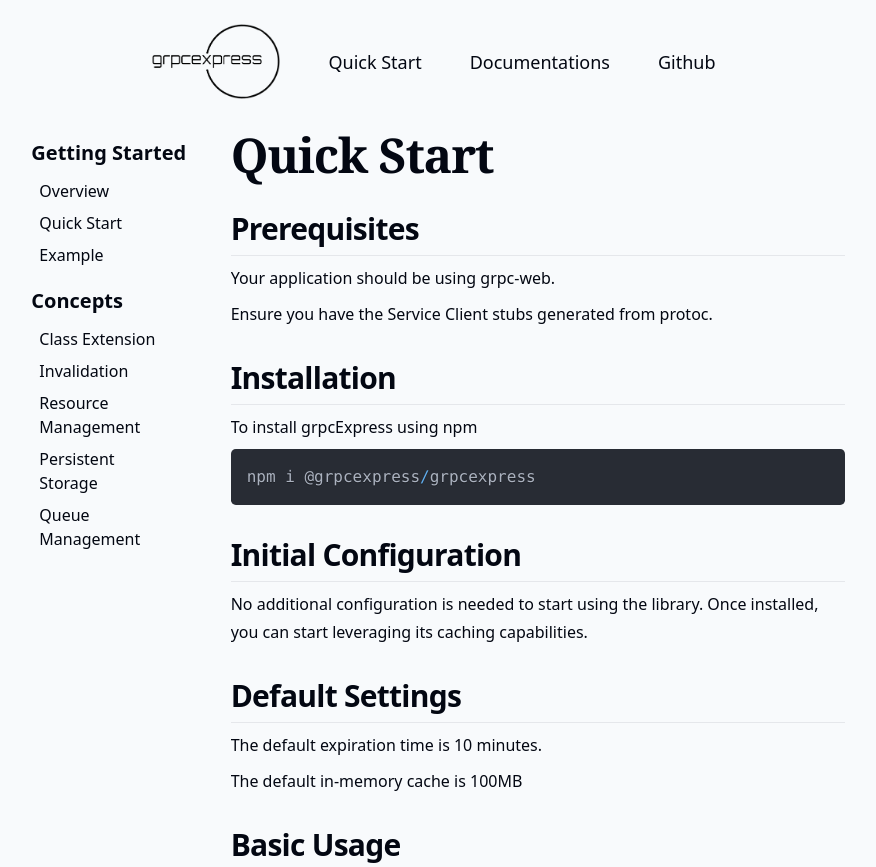
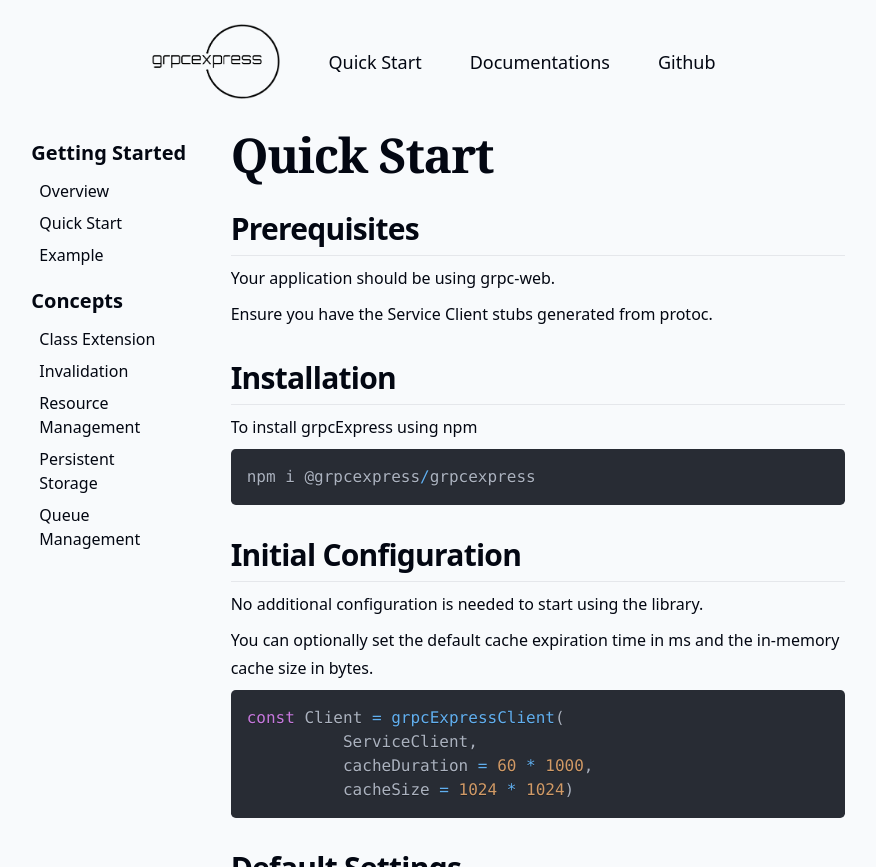
Before and after one commit to gRPCExpress/grpcexpress, a Next.js app: page /quickstart in a window 1280 px wide. Shown: the whole page, without its empty margins (206-1082 px from the left). Built offline with nearby package versions, Linux system fonts and the light colour scheme.

Commit message:
Updated the quick start page with optional configuration

```diff
--- a/app/(docs)/quickstart/page.tsx
+++ b/app/(docs)/quickstart/page.tsx
@@ -16,6 +16,11 @@
 // Responses are automatically cached
 Const response = await client.myMethod(message)
 `,
+  configuration: `const Client = grpcExpressClient(
+          ServiceClient,
+          cacheDuration = 60 * 1000,
+          cacheSize = 1024 * 1024)`,
+
   hookUsage: `const { isLoading, isError, data, error } = useGrpcExpress(client.myMethod, message)`,
 };
 
@@ -35,10 +40,12 @@
       </section>
       <section>
         <H2>Initial Configuration</H2>
+        <P>No additional configuration is needed to start using the library.</P>
         <P>
-          No additional configuration is needed to start using the library. Once
-          installed, you can start leveraging its caching capabilities.
+          You can optionally set the default cache expiration time in ms and the
+          in-memory cache size in bytes.
         </P>
+        <Codeblock language="javascript" value={codes.configuration} />
       </section>
       <section>
         <H2>Default Settings</H2>
```
